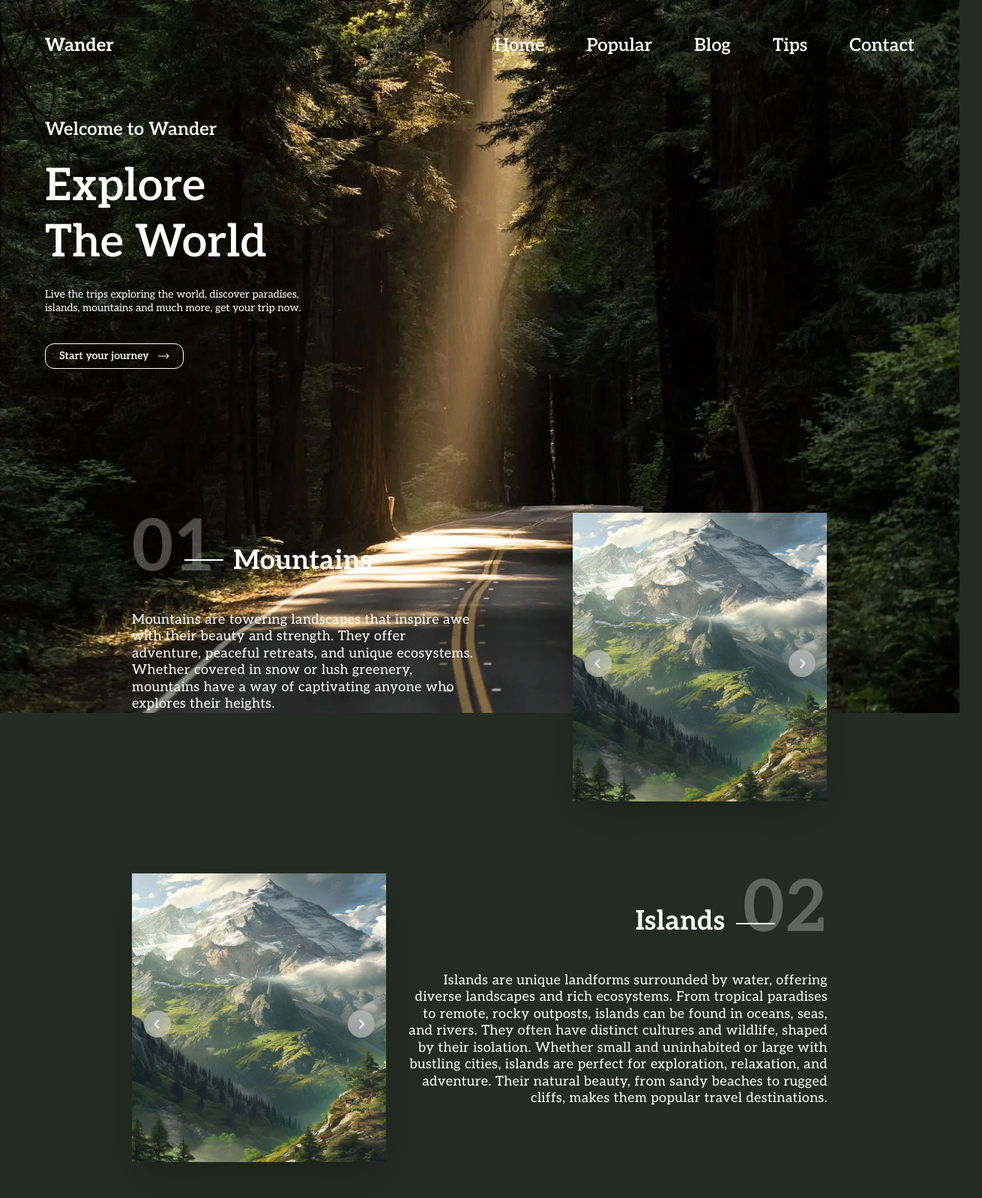
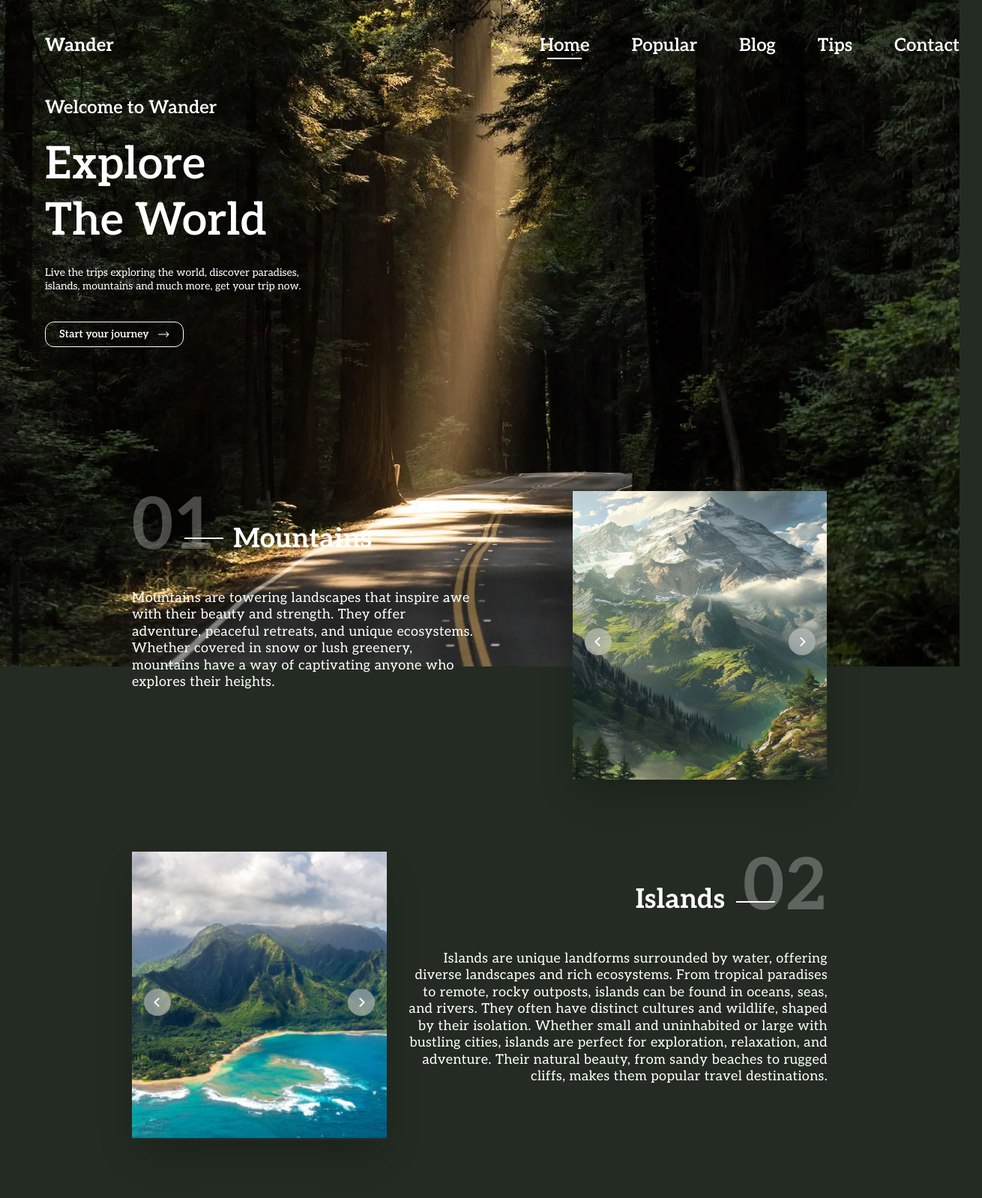
Before and after one commit to georgs1xth/Ag-Apec, a website: page public/index.html in a window 1280 px wide. Shown: the top 1598 px of the page at 75% size, 1310 px wide, since content can reach past the window. Drawn offline with nearby package versions, Linux system fonts and the light colour scheme.

Commit message:
some bug fixes, aligned the website, added more organisation for photos, some improvements in header

```diff
--- a/public/index.html
+++ b/public/index.html
@@ -8,38 +8,51 @@
     <link rel="preconnect" href="https://fonts.googleapis.com">
     <link rel="preconnect" href="https://fonts.gstatic.com" crossorigin>
     <link href="https://fonts.googleapis.com/css2?family=Aleo:ital,wght@0,100..900;1,100..900&family=Lato:ital,wght@0,100;0,300;0,400;0,700;0,900;1,100;1,300;1,400;1,700;1,900&display=swap" rel="stylesheet">
+    <script src="./main.js" defer></script>
     <title>Wander</title>
 </head>
-<body class="bg-[#232B22] w-full">
+<body class="bg-[#232B22] w-full flex justify-center">
     <!-- MAIN WRAPPER -->
     <div class="max-w-[1440px] w-full h-full relative z-10">
         <!-- HEADER -->
-        <header class="px-[60px] pt-[45px] flex">
+        <header id="header" class="mx-[30px] px-[30px] py-[20px] my-[25px] flex w-full max-w-[calc(1440px-60px)] z-50 absolute transition-all duration-500 ease-in-out rounded-3xl bg-">
             <!-- LOGO -->
             <div class="aleo-700 text-2xl text-white">
                 Wander
             </div>
             <!-- Navigation | Links -->
-            <nav class="flex gap-14 ml-auto">
+            <nav class="flex gap-14 ml-auto relative">
+                <a href="#" class="flex flex-col justify-center items-center">
                     <p class="aleo-600 text-2xl text-white">
                         Home
                     </p>
+                    <!-- UNDERLINE -->
+                    <div class="w-[calc(100%-20px)] h-0.5 bg-white"></div>
+                </a>
+                <a href="">
                     <p class="aleo-600 text-2xl text-white">
                         Popular
                     </p>
+                </a>
+                <a href="">
                     <p class="aleo-600 text-2xl text-white">
                         Blog
                     </p>
+                </a>
+                <a href="">
                     <p class="aleo-600 text-2xl text-white">
                         Tips
                     </p>
+                </a>
+                <a href="">
                     <p class="aleo-600 text-2xl text-white">
                         Contact
                     </p>
+                </a>
             </nav>
         </header>
         <!-- HERO -->
-        <div class="flex flex-col ml-[60px] mt-20 gap-[22.5px]">
+        <div class="flex flex-col ml-[60px] mt-32 gap-[22.5px]">
             <label class="aleo-600 text-2xl text-white">
                 Welcome to Wander
             </label>
@@ -81,7 +94,7 @@
             </div>
             <!-- Slider -->
             <div class="aspect-[340/385] w-[340px] overflow-hidden relative shadow-2xl">
-                <img src="./pics/mountain1.jpg" alt="mountains-pics">
+                <img src="./pics/home-page/sliders/slider-1/mountains-1.jpg" alt="mountains-pics">
                 <div class="rounded-full aspect-square w-9 h-9 bg-[#D9D9D9]/50 flex justify-center items-center absolute left-4 top-[calc((385px-18px)/2)] backdrop-blur-md shadow-xl">
                     <svg width="12" height="24" viewBox="0 0 12 24" fill="none" xmlns="http://www.w3.org/2000/svg">
                         <path fill-rule="evenodd" clip-rule="evenodd" d="M1.843 11.289L7.5 5.63198L8.914 7.04598L3.964 11.996L8.914 16.946L7.5 18.36L1.843 12.703C1.65553 12.5155 1.55022 12.2611 1.55022 11.996C1.55022 11.7308 1.65553 11.4765 1.843 11.289Z" fill="white"/>
@@ -99,7 +112,7 @@
         <section class="mt-24 mx-44 flex justify-between">
             <!-- Slider -->
             <div class="aspect-[340/385] w-[340px] overflow-hidden relative shadow-2xl">
-                <img src="./pics/mountain1.jpg" alt="mountains-pics">
+                <img src="./pics/home-page/sliders/slider-2/islands-1.jpg" alt="mountains-pics">
                 <div class="rounded-full aspect-square w-9 h-9 bg-[#D9D9D9]/50 flex justify-center items-center absolute left-4 top-[calc((385px-18px)/2)] backdrop-blur-md shadow-xl">
                     <svg width="12" height="24" viewBox="0 0 12 24" fill="none" xmlns="http://www.w3.org/2000/svg">
                         <path fill-rule="evenodd" clip-rule="evenodd" d="M1.843 11.289L7.5 5.63198L8.914 7.04598L3.964 11.996L8.914 16.946L7.5 18.36L1.843 12.703C1.65553 12.5155 1.55022 12.2611 1.55022 11.996C1.55022 11.7308 1.65553 11.4765 1.843 11.289Z" fill="white"/>
@@ -133,7 +146,7 @@
             </div>
         </section>
         <!-- SECTION 3 -->
-        <section class="mt-48 mx-44 flex justify-between">
+        <section class="mt-20 py-20 px-44 flex justify-between items-center relative overflow-hidden ">
             <!-- TEXT -->
             <div class="flex flex-col gap-9 text-left max-w-[460px]">
                 <!-- TITLE -->
@@ -155,7 +168,7 @@
             </div>
             <!-- Slider -->
             <div class="aspect-[340/385] w-[340px] overflow-hidden relative shadow-2xl">
-                <img src="./pics/mountain1.jpg" alt="mountains-pics">
+                <img src="./pics/home-page/sliders/slider-3/waterfalls-1.jpg" alt="mountains-pics">
                 <div class="rounded-full aspect-square w-9 h-9 bg-[#D9D9D9]/50 flex justify-center items-center absolute left-4 top-[calc((385px-18px)/2)] backdrop-blur-md shadow-xl">
                     <svg width="12" height="24" viewBox="0 0 12 24" fill="none" xmlns="http://www.w3.org/2000/svg">
                         <path fill-rule="evenodd" clip-rule="evenodd" d="M1.843 11.289L7.5 5.63198L8.914 7.04598L3.964 11.996L8.914 16.946L7.5 18.36L1.843 12.703C1.65553 12.5155 1.55022 12.2611 1.55022 11.996C1.55022 11.7308 1.65553 11.4765 1.843 11.289Z" fill="white"/>
@@ -168,9 +181,12 @@
                 </div>
 
             </div>
+            <!-- BACKGROUND -->
+            <div class="overflow-hidden absolute left-0 right-0 top-0 -z-10 aspect-[144/56] bg-top bg-no-repeat bg-cover blur-sm" style=" background-image: url(./pics/home-page/home-bg-2.png)">
+            </div>
         </section>
         <!-- FOOTER -->
-        <footer class="w-full h-[150px] flex px-[60px] overflow-hidden mt-20 relative">
+        <footer class="w-full h-[150px] flex px-[60px] overflow-hidden relative">
             <!-- LOGO -->
             <div class="flex gap-6 text-white text-2xl aleo-400 justify-center items-center relative bottom-4">
                 <svg width="50" height="50" viewBox="0 0 50 50" fill="none" xmlns="http://www.w3.org/2000/svg">
@@ -234,9 +250,10 @@
                 </svg>
             </div>
         </footer>
+        <!-- BACKGROUND HERO -->
+        <div class="overflow-hidden absolute left-0 right-0 top-0 -z-10 aspect-[144/100] bg-top bg-cover" style=" background-image: url(./pics/home-page/home-bg.webp)">
         </div>
-    <!-- BACKGROUND -->
-    <div class="overflow-hidden absolute left-0 right-0 top-0 -z-10 aspect-[144/107] bg-top bg-cover" style=" background-image: url(./pics/home-bg.webp)">
     </div>
+
 </body>
 </html>
--- a/public/main.js
+++ b/public/main.js
@@ -0,0 +1,31 @@
+const header = document.getElementById("header");
+
+console.log("work");
+
+window.addEventListener("scroll", () => {
+    // watch if user scrolls to 200px on y axis.
+    // If yes -> fix the header
+    if (window.scrollY > 200) {
+        header.classList.add("fixed");
+        header.classList.add("backdrop-blur-xl");
+        header.classList.add("bg-green-950/20");
+        header.classList.remove("absolute");
+    } else if (window.scrollY < 50) {
+        header.classList.remove("backdrop-blur-xl");
+        header.classList.remove("bg-green-950/20");
+        header.classList.add("absolute");
+        header.classList.remove("fixed");
+    }
+    console.log("work", window.scrollY);
+})
+
+// Prevent default behavior of a links (smooth scrolling)
+
+document.querySelectorAll('a[href^="#"]').forEach(anchor => {
+    anchor.addEventListener('click', function (e) {
+        e.preventDefault();
+        document.querySelector(this.getAttribute('href')).scrollIntoView({
+            behavior: 'smooth'
+        });
+    });
+});
```
Also changed, not shown: public/pics/home-page/home-bg-2.png (added), public/pics/home-page/home-bg.webp (renamed from public/pics/home-bg.webp), public/pics/home-page/sliders/slider-1/mountains-1.jpg (renamed from public/pics/mountain1.jpg), public/pics/home-page/sliders/slider-2/islands-1.jpg (added), public/pics/home-page/sliders/slider-3/waterfalls-1.jpg (added). Lines whose indentation alone changed are shown as unchanged.
